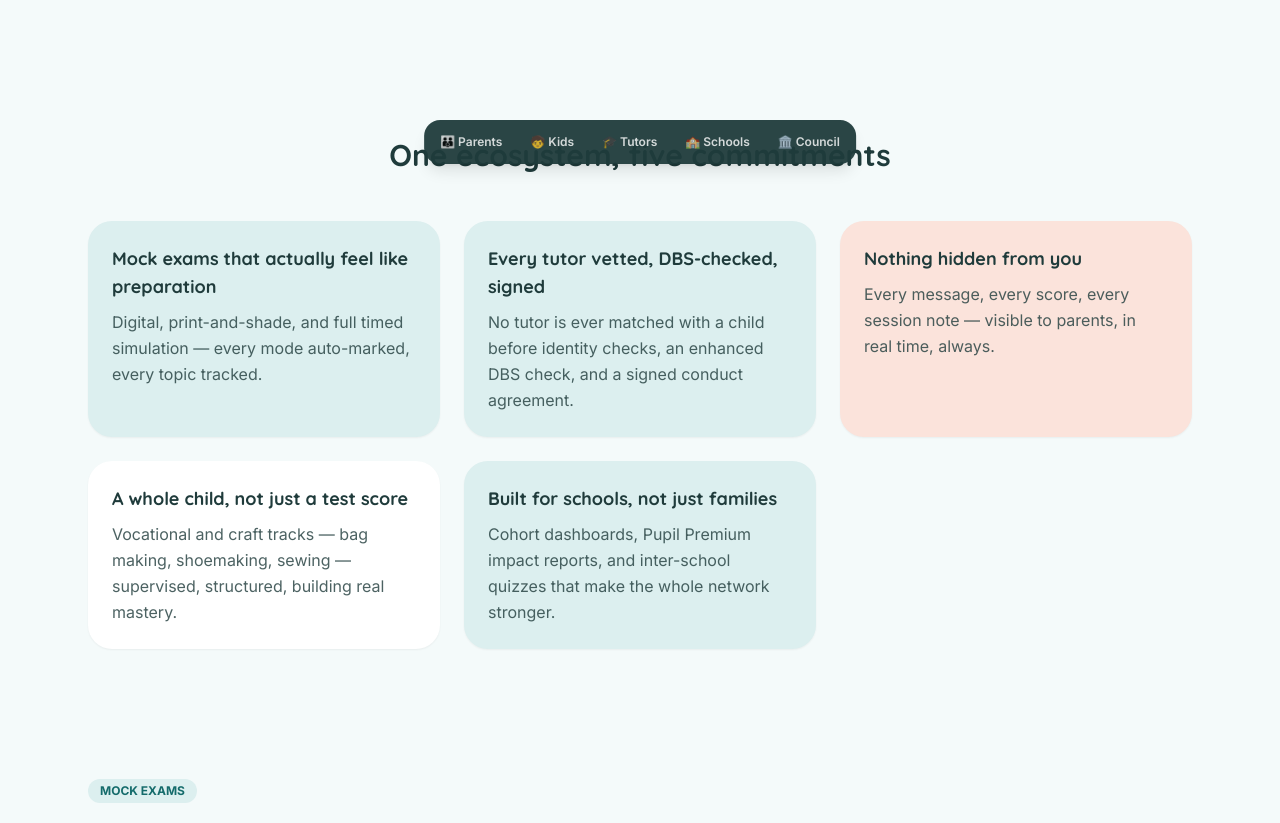
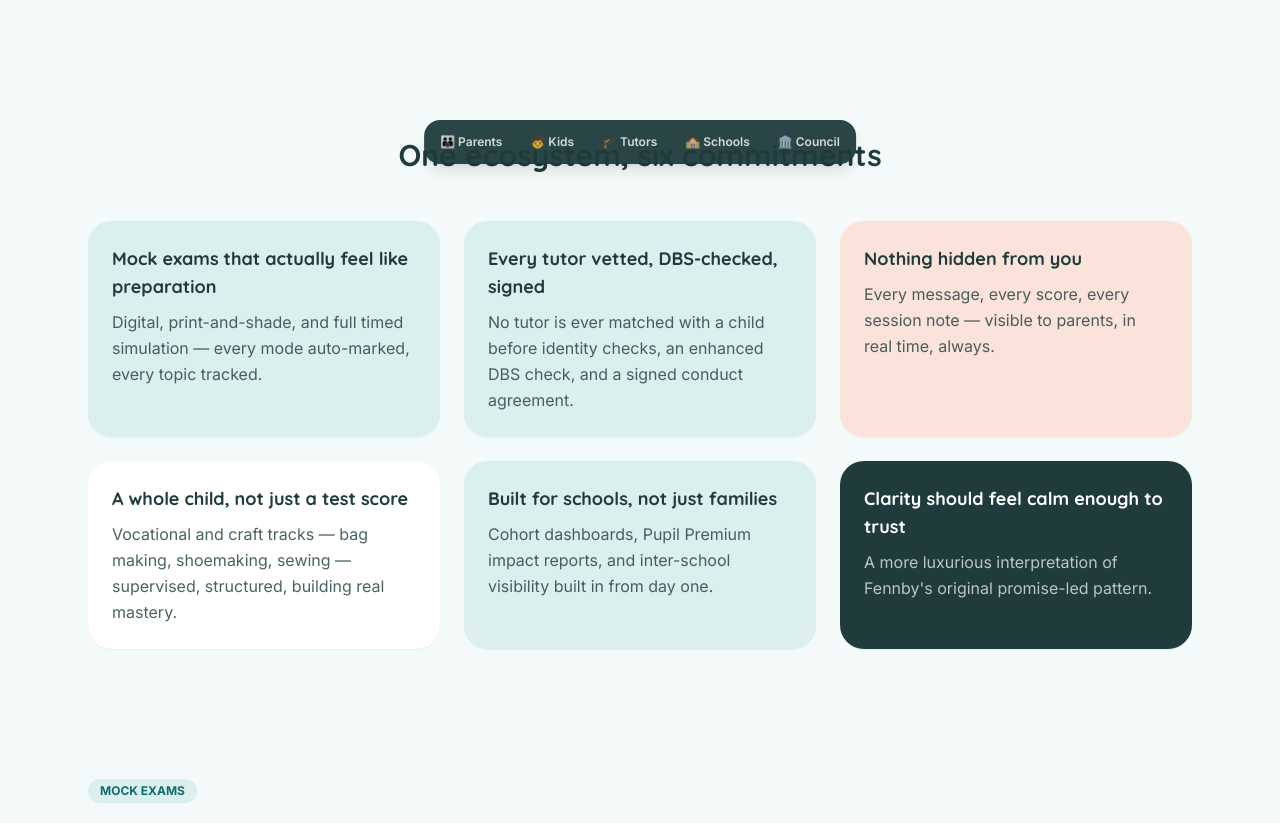
Before and after one commit to 1702london-maker/Fennby, a Next.js app: page / in a window 1280 px wide. Shown: the part 620-1443 px from the top of the page. Built offline with nearby package versions, Linux system fonts and the light colour scheme.

Commit message:
Add 6th commitment tile to real homepage, matching Framer-inspired wording
Adds a "dark" Card tint and a closing "Clarity should feel calm enough
to trust" pillar, bringing the live homepage's commitments section to
six, matching the comparison design explored at /compare/home.

```diff
--- a/src/app/page.tsx
+++ b/src/app/page.tsx
@@ -27,8 +27,13 @@ const pillars = [
   },
   {
     title: "Built for schools, not just families",
-    body: "Cohort dashboards, Pupil Premium impact reports, and inter-school quizzes that make the whole network stronger.",
+    body: "Cohort dashboards, Pupil Premium impact reports, and inter-school visibility built in from day one.",
     color: "teal" as const,
+  },
+  {
+    title: "Clarity should feel calm enough to trust",
+    body: "A more luxurious interpretation of Fennby's original promise-led pattern.",
+    color: "dark" as const,
   },
 ];
 
@@ -76,13 +81,16 @@ export default function Home() {
         {/* Pillars */}
         <section id="how-it-works" className="max-w-6xl mx-auto px-6 py-16">
           <h2 className="font-display font-bold text-3xl text-center mb-12">
-            One ecosystem, five commitments
+            One ecosystem, six commitments
           </h2>
           <div className="grid sm:grid-cols-2 lg:grid-cols-3 gap-6">
             {pillars.map((p) => (
-              <Card key={p.title} tint={p.color === "coral" ? "coral" : p.color === "sage" ? "white" : "teal"}>
+              <Card
+                key={p.title}
+                tint={p.color === "coral" ? "coral" : p.color === "dark" ? "dark" : p.color === "sage" ? "white" : "teal"}
+              >
                 <h3 className="font-display font-bold text-lg mb-2">{p.title}</h3>
-                <p className="text-charcoal-teal/80 leading-relaxed">{p.body}</p>
+                <p className={`leading-relaxed ${p.color === "dark" ? "text-white/70" : "text-charcoal-teal/80"}`}>{p.body}</p>
               </Card>
             ))}
           </div>
--- a/src/components/Card.tsx
+++ b/src/components/Card.tsx
@@ -8,13 +8,14 @@ export function Card({
 }: {
   children: ReactNode;
   className?: string;
-  tint?: "white" | "teal" | "coral";
+  tint?: "white" | "teal" | "coral" | "dark";
   id?: string;
 }) {
   const tintClasses = {
     white: "bg-white",
     teal: "bg-teal-100",
     coral: "bg-coral-100",
+    dark: "bg-charcoal-teal text-white",
   }[tint];
   return (
     <div id={id} className={`rounded-3xl ${tintClasses} p-6 shadow-sm ${className}`}>
```
